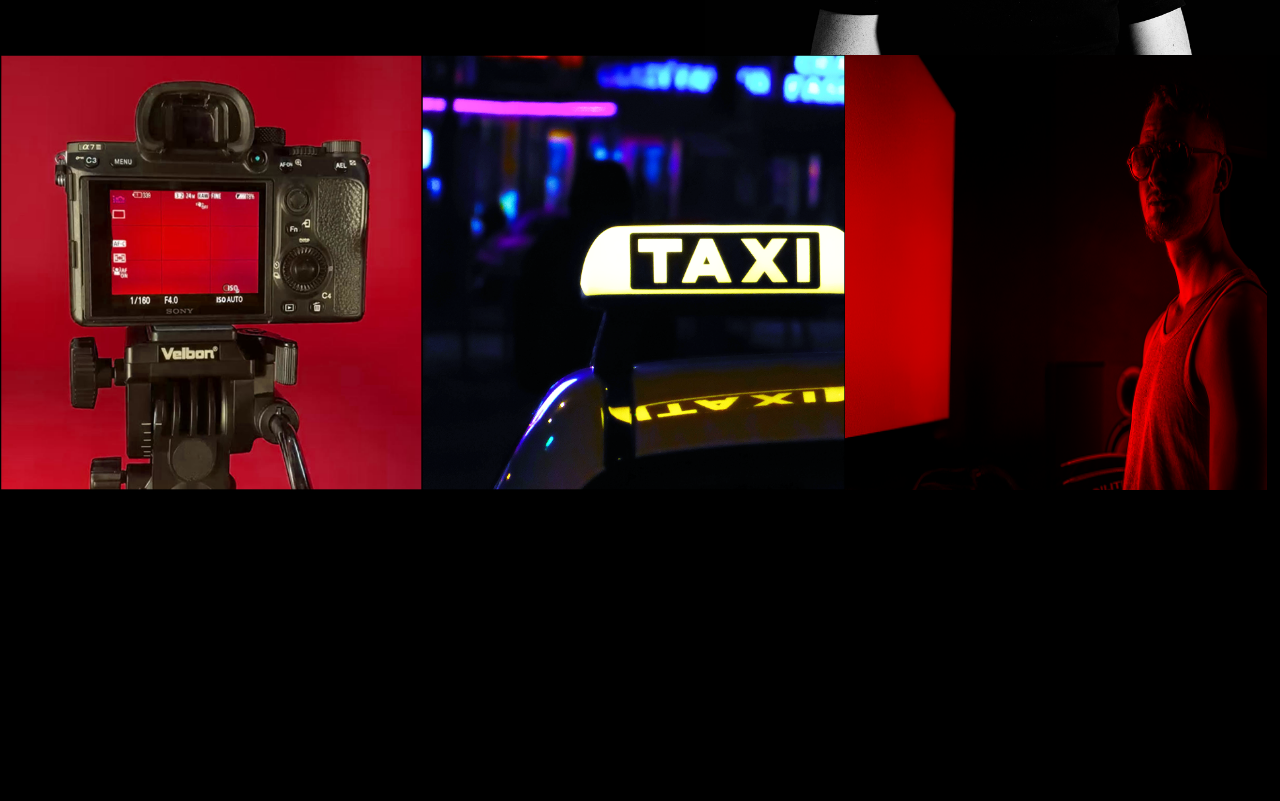
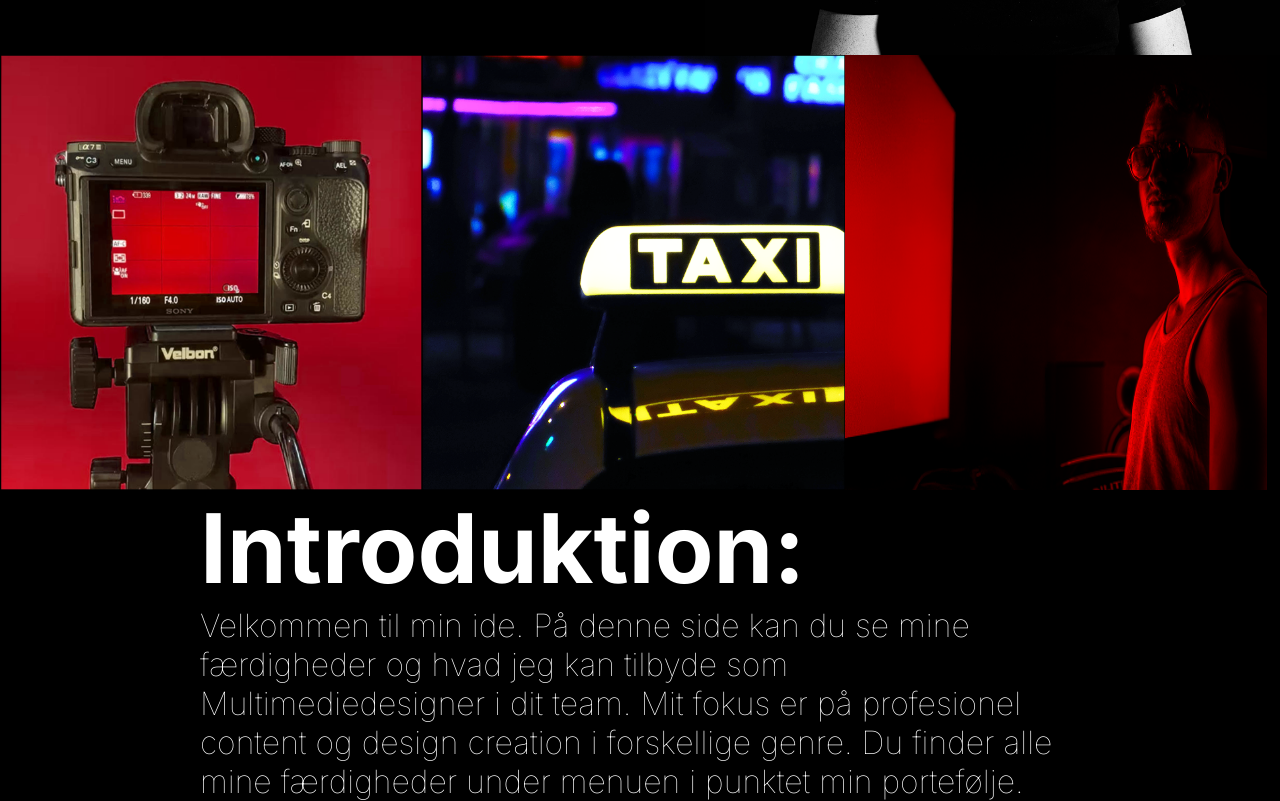
Before and after one commit to nowalor/nowalor.github.io, a plain HTML site: page index.html in a window 1280 px wide. Shown: the part 571-1372 px from the top of the page. Before the commit the page ends 1061 px from the top, so only its background shows below. Drawn offline with Linux system fonts and the light colour scheme.

Commit message:
add introduction

```diff
--- a/index.html
+++ b/index.html
@@ -40,6 +40,13 @@
         <img class="graphics-img" src="photo/taxi.png" alt="">
         <img class="graphics-img" src="photo/kreativportraet3.png" alt="">
     </div>
+
+    <div class="home-text">
+        <h1 class="home-text-introduktion">Introduktion:</h1>
+        <p class="home-text-text">
+            Velkommen til min ide. På denne side kan du se mine færdigheder og hvad jeg kan tilbyde som Multimediedesigner i dit team. Mit fokus er på profesionel content og design creation i forskellige genre. Du finder alle mine færdigheder under menuen i punktet min portefølje.
+        </p>
+    </div>
 </main>
 </body>
 </html>
--- a/main.css
+++ b/main.css
@@ -66,3 +66,17 @@ html, body {
 .graphics-img {
     width: 33%;
 }
+
+.home-text {
+    color: white;
+    padding: 0 200px;
+}
+
+.home-text {
+    font-weight: lighter;
+    font-size: 48px;
+}
+
+.home-text-text {
+    font-size: 32px;
+}
```
